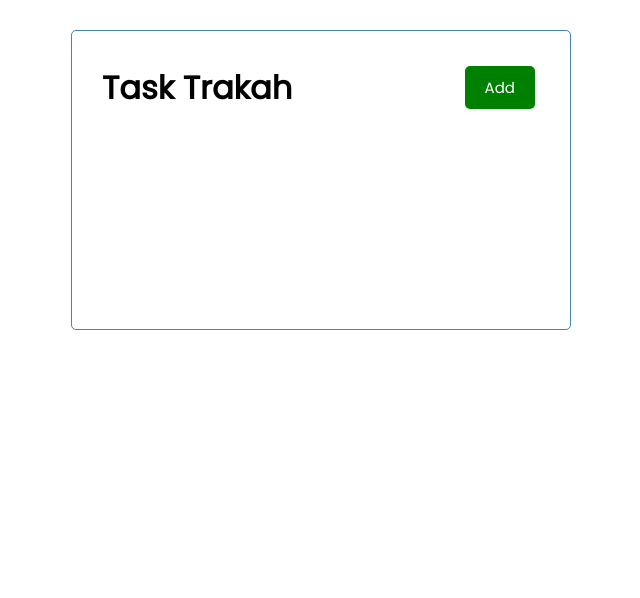
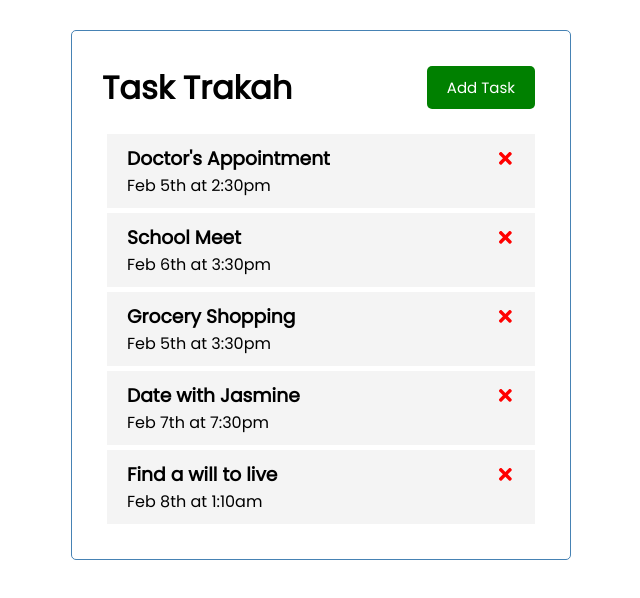
Before and after one commit to OlivierCoq/task-trakah, a React (Create React App) app: page / in a window 1280 px wide. Shown: the top 598 px of the page, without its empty margins (319-959 px from the left). Built offline with nearby package versions, Linux system fonts and the light colour scheme.

Commit message:
crud functions part 1

```diff
--- a/package.json
+++ b/package.json
@@ -8,6 +8,7 @@
     "@testing-library/user-event": "^13.5.0",
     "react": "^18.2.0",
     "react-dom": "^18.2.0",
+    "react-icons": "^4.7.1",
     "react-scripts": "5.0.1",
     "web-vitals": "^2.1.4"
   },
--- a/src/App.js
+++ b/src/App.js
@@ -1,11 +1,51 @@
 
+import { useState } from 'react'
 import Header from './components/Header'
+import Tasks from './components/Tasks'
 
 const App = () => {
+  const [ tasks, setTasks ] = useState([
+    {
+        id: 1,
+        text: `Doctor's Appointment`,
+        day: `Feb 5th at 2:30pm`,
+        reminder: true
+    },
+    {
+        id: 2,
+        text: `School Meet`,
+        day: `Feb 6th at 3:30pm`,
+        reminder: true
+    },
+    {
+        id: 3,
+        text: `Grocery Shopping`,
+        day: `Feb 5th at 3:30pm`,
+        reminder: true
+    },
+    {
+        id: 4,
+        text: `Date with Jasmine`,
+        day: `Feb 7th at 7:30pm`,
+        reminder: true
+    },
+    {
+        id: 5,
+        text: `Find a will to live`,
+        day: `Feb 8th at 1:10am`,
+        reminder: true
+    }
+  ])
+
+  // Delete
+  const deleteTask = (id) => {
+    setTasks(tasks.filter((task) => task.id !== id))
+  }
 
   return (
     <div className="container">
       <Header title="Task Trakah" />
+      {tasks.length > 0 ? <Tasks tasks={tasks} onDelete={deleteTask} /> : 'There are no tasks to show. Add one to get started!'}
     </div>
   );
 }
--- a/src/components/Button.js
+++ b/src/components/Button.js
@@ -1,5 +1,22 @@
-const Button = ({color, text}) => {
-  return <button style={{backgroundColor: color}}  className='btn'>Add</button>
+import PropTypes from 'prop-types'
+
+const Button = ({color, text, onClick}) => {
+
+  return (
+    <button style={{backgroundColor: color}}  className='btn' onClick={onClick}>
+      {text}
+    </button>
+  )
+}
+
+Button.defaultProps = {
+  color: 'steelBlue'
+}
+
+Button.propTypes = {
+  text: PropTypes.string,
+  color: PropTypes.string,
+  onClick: PropTypes.func
 }
 
 export default Button
--- a/src/components/Header.js
+++ b/src/components/Header.js
@@ -2,11 +2,15 @@ import PropTypes from 'prop-types'
 import Button from './Button'
 
 const Header = ({ title }) => {
+  const onClick = (e) => {
+    console.log('clicked!', e)
+  }
+
   return (
     <div>
       <header className='header'>
         <h1>{title}</h1>
-        <Button color='green' text='Add' />
+        <Button color='green' text='Add Task' onClick={onClick} />
       </header>
     </div>
   )
--- /dev/null
+++ b/src/components/Task.js
@@ -0,0 +1,11 @@
+import {FaTimes} from 'react-icons/fa'
+const Task = ({task, onDelete}) => {
+  return (
+    <div className="task">
+      <h3>{task.text} <FaTimes style={{color: 'red', cursor: 'pointer'}} onClick={() => onDelete(task.id)}  /></h3>
+      <p>{task.day}</p>
+    </div>
+  )
+}
+
+export default Task
--- /dev/null
+++ b/src/components/Tasks.js
@@ -0,0 +1,14 @@
+import Task from './Task'
+
+const Tasks = ({tasks, onDelete}) => {
+
+  return (
+    <>
+        {tasks.map((task)=> (
+            <Task key={task.id} task={task} onDelete={onDelete} />
+        ))}
+    </>
+  )
+}
+
+export default Tasks
```
Also changed, not shown: 1 other file (tests, documents, lock files or other folders).
